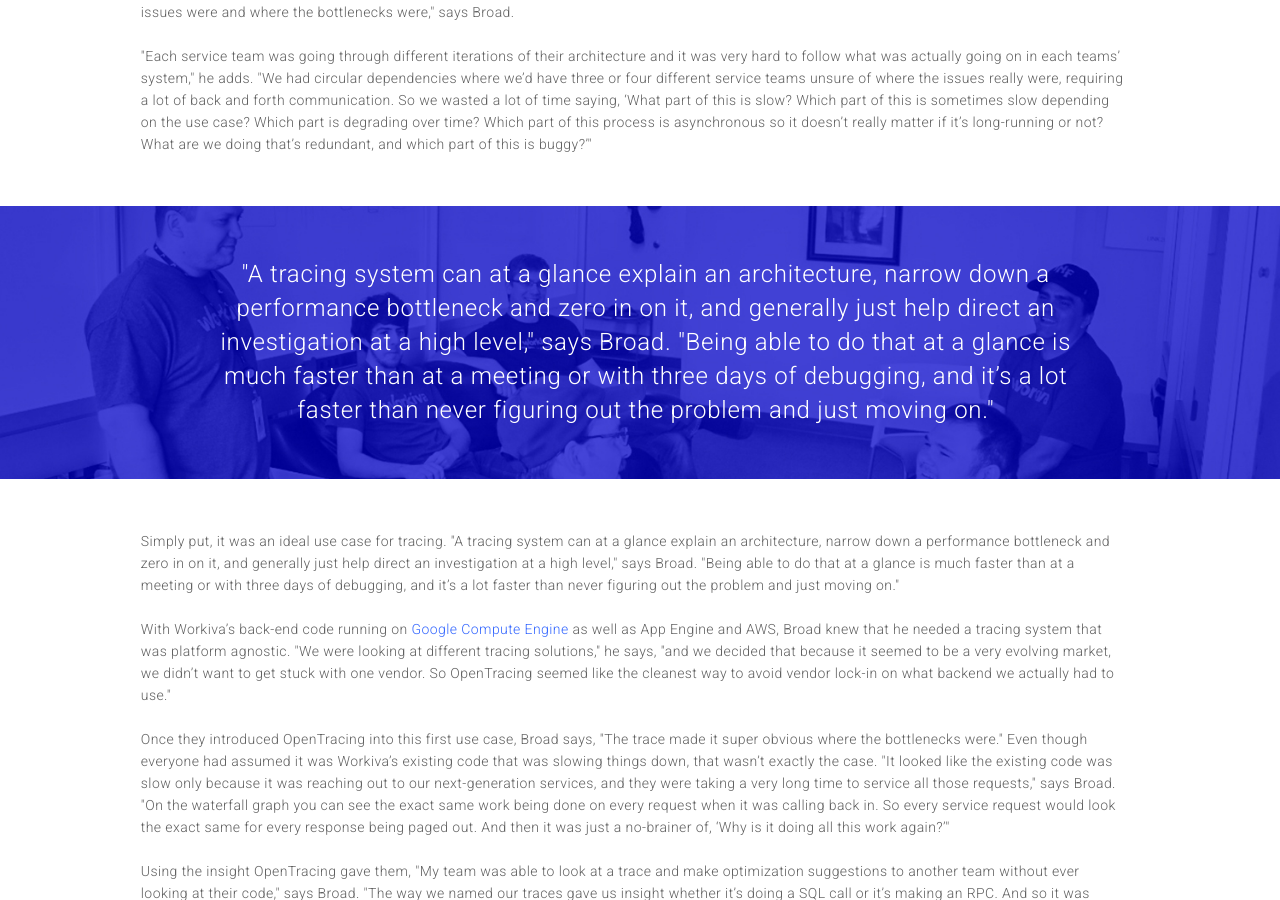
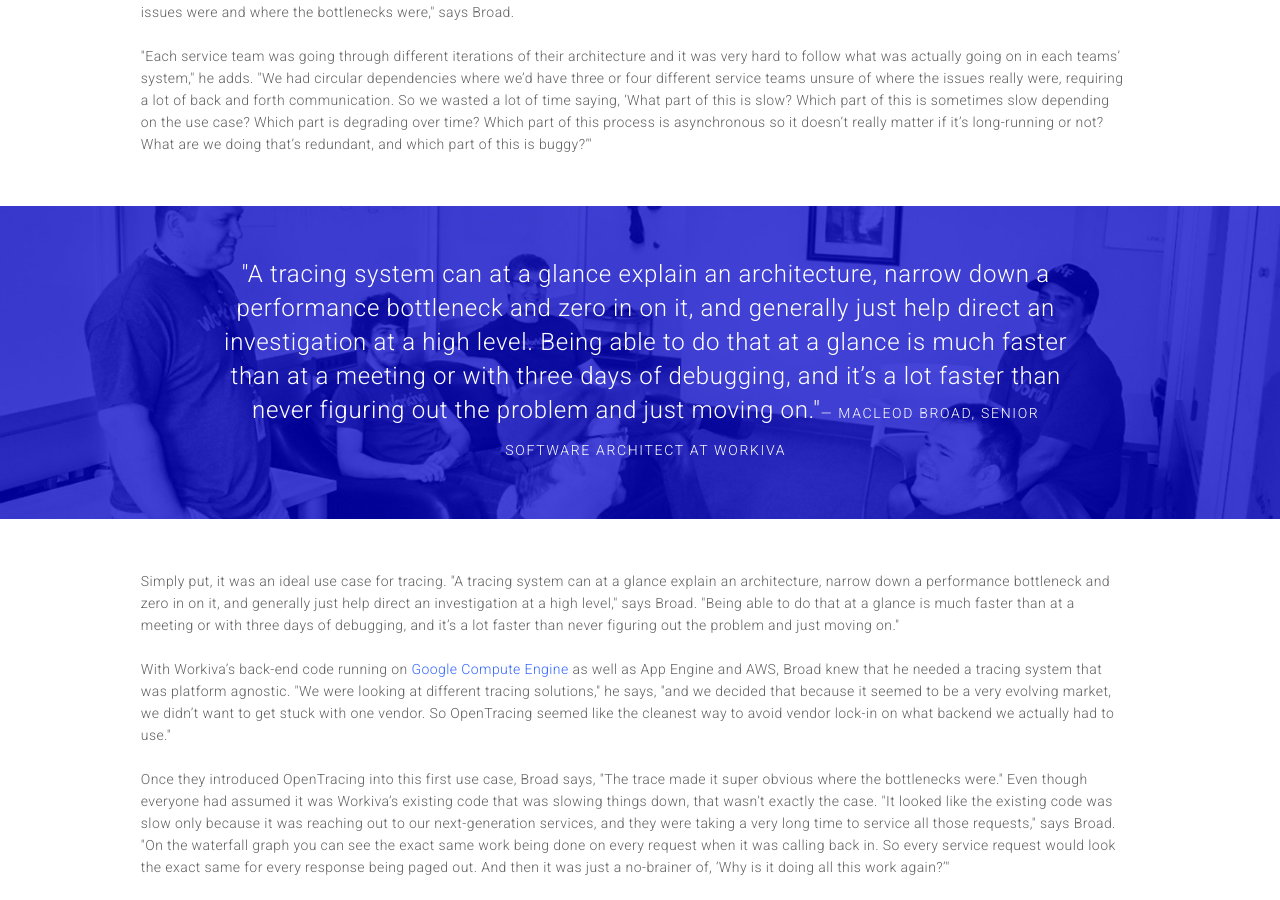
Before and after one commit to alexcontini/alexcontini.github.io, a Jekyll site: the page workiva/workiva.html, which Jekyll copies as it is, in a window 1280 px wide and 900 px high, scrolled down 1563 px. Built offline with Jekyll 4.4.1, drawn with Linux system fonts in a browser that asks for light colours.

Commit message:
Update workiva.html

```diff
--- a/workiva/workiva.html
+++ b/workiva/workiva.html
@@ -65,8 +65,7 @@ The challenges faced by Broad’s team may sound familiar to other companies tha
 </section>
 <div class="banner3" style="background-image: url('CaseStudy_workiva_banner3.jpg')">
   <div class="banner3text">
-    "A tracing system can at a glance explain an architecture, narrow down a performance bottleneck and zero in on it, and generally just help direct an investigation at a high level," says Broad. "Being able to do that at a glance is much faster than at a meeting or with three days of debugging, and it’s a lot faster than never figuring out the problem and just&nbsp;moving&nbsp;on."
-
+    "A tracing system can at a glance explain an architecture, narrow down a performance bottleneck and zero in on it, and generally just help direct an investigation at a high level. Being able to do that at a glance is much faster than at a meeting or with three days of debugging, and it’s a lot faster than never figuring out the problem and just moving on."<span style="font-size:14px;letter-spacing:0.12em;padding-top:20px;text-transform:uppercase">— MACLEOD BROAD, SENIOR SOFTWARE ARCHITECT AT WORKIVA</span>
   </div>
 </div>
 <section class="section3">
```
